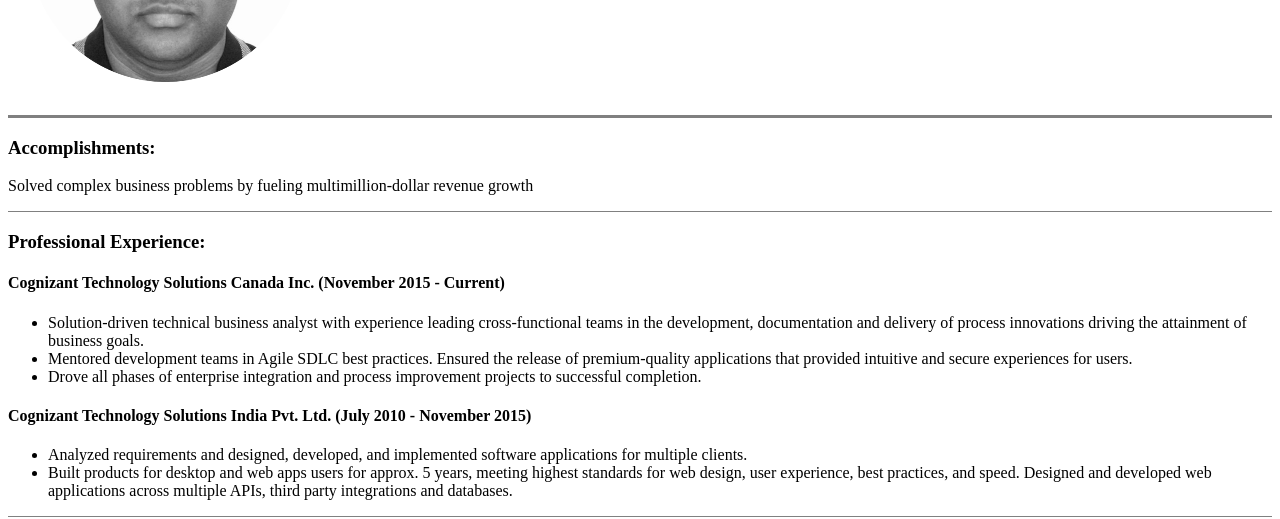
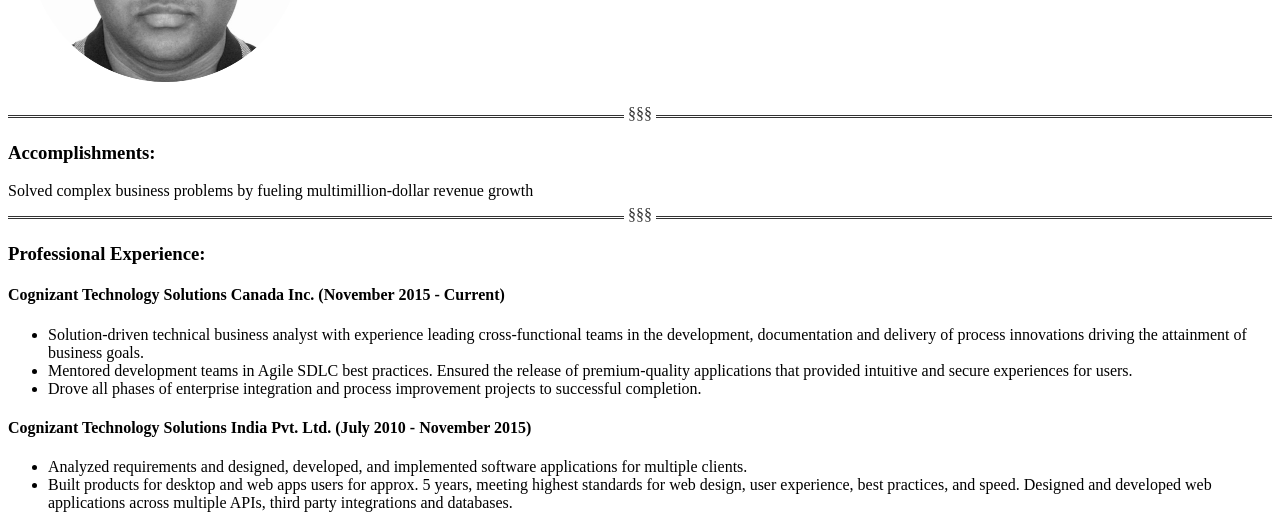
Before and after one commit to prasen2010/Resume, a plain HTML site: page index.html in a window 1280 px wide. Shown: the part 220-739 px from the top of the page. Drawn offline with Linux system fonts and the light colour scheme.

Commit message:
Resume_v3

```diff
--- a/index.html
+++ b/index.html
@@ -4,6 +4,29 @@
 <head>
   <meta charset="utf-8">
   <title>Prasenjit-Resume</title>
+
+  <style>
+    body {
+      background-color: white;
+    }
+
+    hr {
+      border: none;
+      border-top: 3px double #333;
+      color: #333;
+      overflow: visible;
+      text-align: center;
+      height: 5px;
+    }
+
+    hr:after {
+      background: #fff;
+      content: '§§§';
+      padding: 0 4px;
+      position: relative;
+      top: -13px;
+    }
+  </style>
 </head>
 
 <body>
@@ -18,10 +41,10 @@
       </td>
     </tr>
   </table>
-  <hr size="3" noshade>
+  <hr>
   <h3>Accomplishments:</h3>
   <p>Solved complex business problems by fueling multimillion-dollar revenue growth</p>
-  <hr size="1" noshade>
+  <hr>
 
   <h3>Professional Experience:</h3>
   <h4>Cognizant Technology Solutions Canada Inc. (November 2015 - Current)</h4>
@@ -40,7 +63,7 @@
       user experience, best practices, and speed. Designed and developed web applications across multiple APIs,
       third party integrations and databases. </li>
   </ul>
-  <hr size="1" noshade>
+  <hr>
   <h3>Education:</h3>
   <h4>Jadavpur University, Kolkata, India</h4>
   <table>
@@ -53,7 +76,7 @@
       <td>Awarded with First Clas</td>
     </tr>
   </table>
-  <hr size="1" noshade>
+  <hr>
   <h3>Skills & Abilities:</h3>
   <table>
     <tr>
@@ -70,7 +93,6 @@
       <td>⭐⭐⭐⭐</td>
     </tr>
   </table>
-  <hr size="1" noshade>
 </body>
 
 
```
